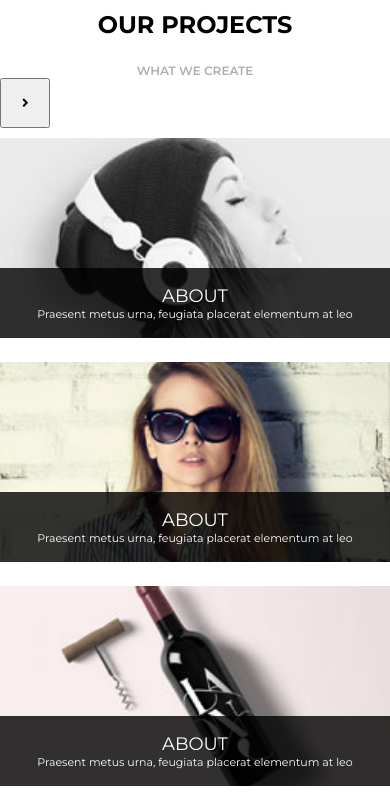
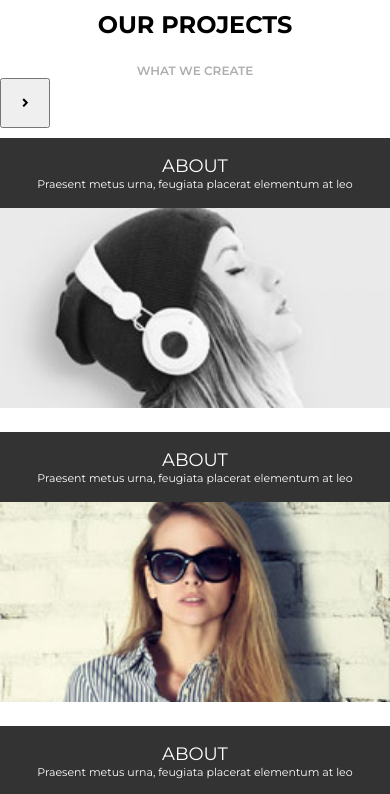
Before and after one commit to aleksandergorecki80/12_8_AWAX-landing-page-v1, a website: page index.html in a window 390 px wide. Shown: the part 2820-3614 px from the top of the page. Drawn offline with nearby package versions, Linux system fonts and the light colour scheme.

Commit message:
Change the positions of divs

```diff
--- a/sass/media-query.scss
+++ b/sass/media-query.scss
@@ -140,6 +140,9 @@
                         padding: 10px 0;
                     }
                 }
+                .div-for-foto, .overlay {
+                    position: static;
+                }
                 [class*="col-"] .overlay {
                     height: 70px;
                     top: 130px;
```
Also changed, not shown: css/media-query.css.
